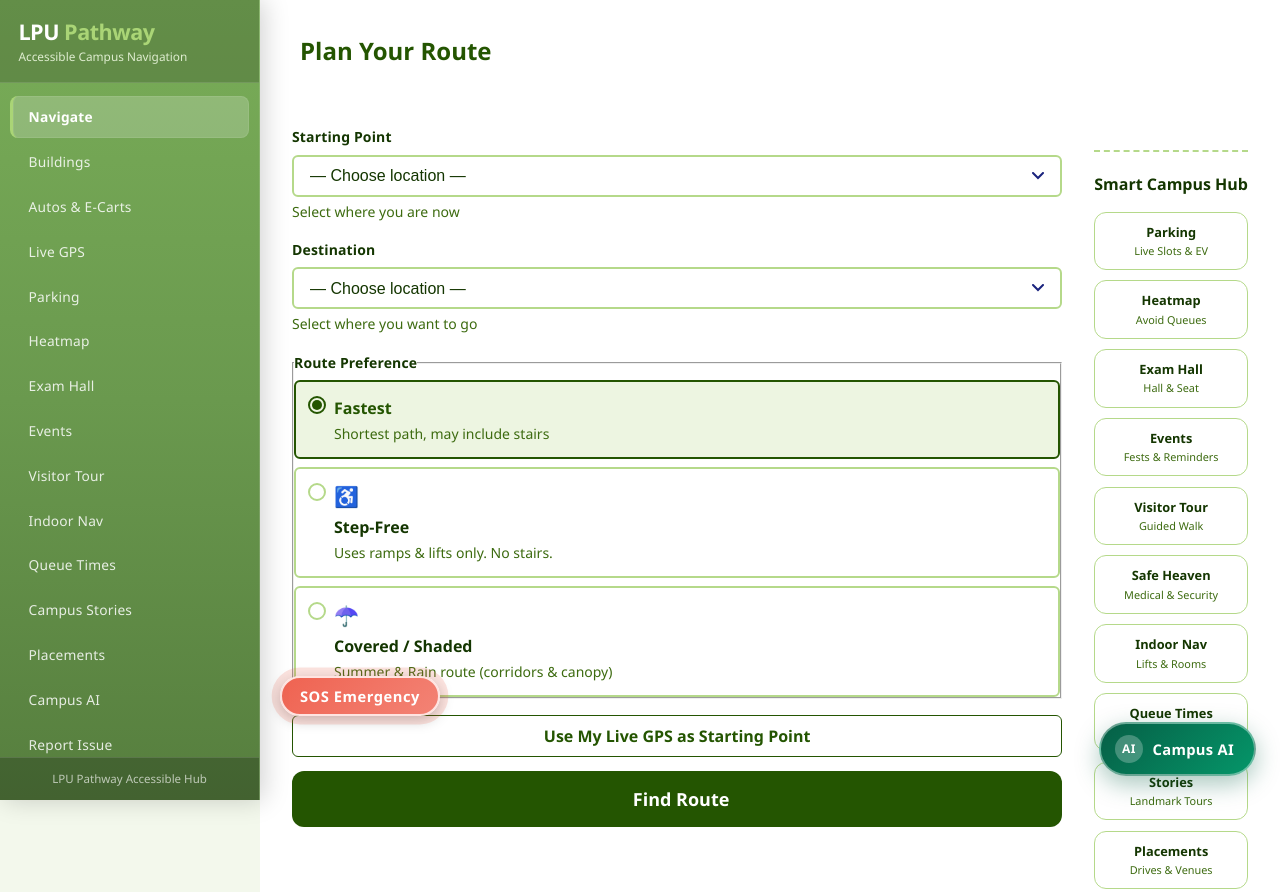
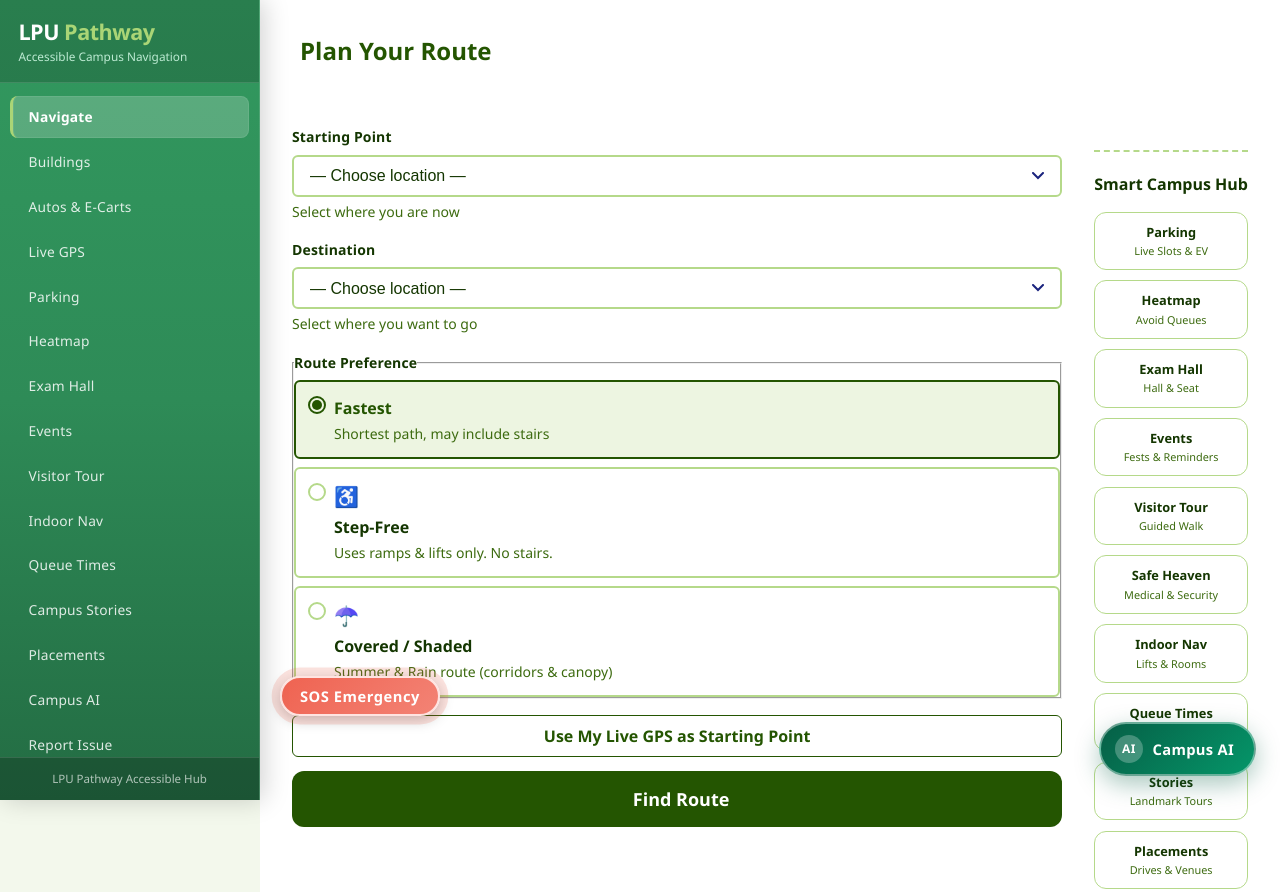
Before and after one commit to divyanshisharma207-rgb/LPU-Pathway, a plain HTML site: page index.html in a window 1280 px wide. Shown: the top 892 px of the page. Drawn offline with nearby package versions, Linux system fonts and the light colour scheme.

Commit message:
Change left sidebar color to #2E8B57 (Sea Green)

```diff
--- a/css/style.css
+++ b/css/style.css
@@ -164,8 +164,8 @@ ul, ol { list-style: none; }
   width: 260px;
   height: 100vh;
   z-index: 1000;
-  background: #6a994e;
-  background: linear-gradient(180deg, #79ad58 0%, #6a994e 50%, #567e3e 100%);
+  background: #2E8B57;
+  background: linear-gradient(180deg, #32995f 0%, #2E8B57 50%, #236c43 100%);
   color: var(--clr-text-inverse, #ffffff);
   box-shadow: 4px 0 24px rgba(0, 0, 0, 0.18);
   display: flex;
@@ -206,8 +206,8 @@ ul, ol { list-style: none; }
 
 .sidebar-brand .brand-tagline {
   font-size: 0.74rem;
-  opacity: 0.92;
-  color: #e9f5db;
+  opacity: 0.88;
+  color: #d1fae5;
   margin: 3px 0 0;
 }
 
@@ -336,7 +336,7 @@ ul, ol { list-style: none; }
     gap: 12px;
     height: 56px;
     padding: 0 1rem;
-    background: #6a994e;
+    background: #2E8B57;
     color: #ffffff;
     position: sticky;
     top: 0;
```
